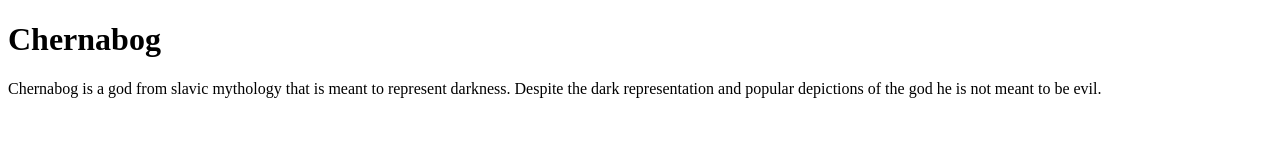
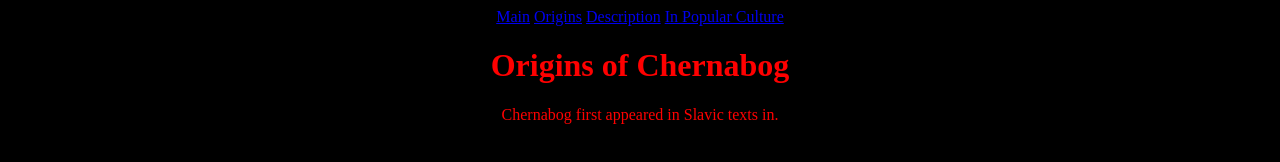
Before and after one commit to jdmar3-comp426/a01-mjwash, a website: page origins.html in a window 1280 px wide. Drawn offline with Linux system fonts and the light colour scheme.

Commit message:
Added Links between pages.

```diff
--- a/origins.html
+++ b/origins.html
@@ -3,12 +3,17 @@
     <head>
         <meta charset="UTF-8">
         <meta name="viewport" content="width=device-width, initial-scale=1.0">
-        <title>The Myth of Chernabog</title>
+        <link rel="stylesheet" href="styles.css">
+        <title>Origins</title>
     </head>
     <body>
+        <a href="./index.html">Main</a>
+        <a href="./origins.html">Origins</a>
+        <a href="./description.html">Description</a>
+        <a href="./popular.html">In Popular Culture</a>
         <div>
-            <h1>Chernabog</h1>
-            <p>Chernabog is a god from slavic mythology that is meant to represent darkness. Despite the dark representation and popular depictions of the god he is not meant to be evil.</p>
+            <h1>Origins of Chernabog</h1>
+            <p>Chernabog first appeared in Slavic texts in.</p>
         </div>
     </body>
 </html>
--- /dev/null
+++ b/styles.css
@@ -0,0 +1,7 @@
+body {
+    color:#f00;
+    background-color: #000;
+    font-size: 16px;
+    text-align: center;
+    opacity: 1;
+}
```
Also changed, not shown: description.html (+5 -0 lines), index.html (+7 -2 lines), popular.html (+5 -0 lines).
